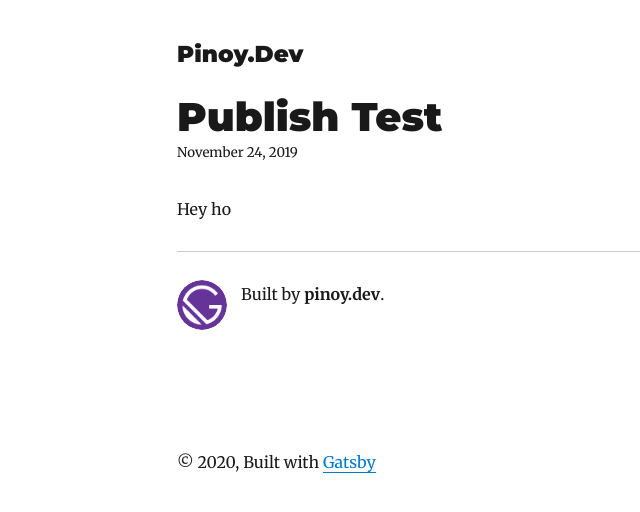
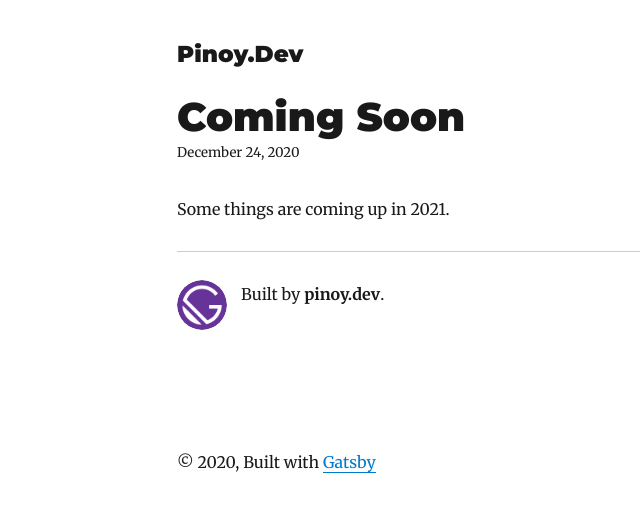
Before and after one commit to john20xdoe/cms-pinoy-dev, a Gatsby site: page /2019-11-24-publish-test/ in a window 1280 px wide. Shown: the whole page, without its empty margins (148-788 px from the left). Built offline with nearby package versions, Linux system fonts and the light colour scheme; Gatsby itself is replaced by a stand-in of ours; some packages are replaced by stand-ins of ours.

Commit message:
Update 2019-11-24-publish-test.md

```diff
--- a/content/blog/2019-11-24-publish-test.md
+++ b/content/blog/2019-11-24-publish-test.md
@@ -1,7 +1,6 @@
 ---
-title: Publish Test
-date: 2019-11-24T05:59:00.918Z
+title: Coming Soon
+date: 2020-12-24T05:59:00.918Z
 description: Some test
 ---
-
-Hey ho
+Some things are coming up in 2021.
```
